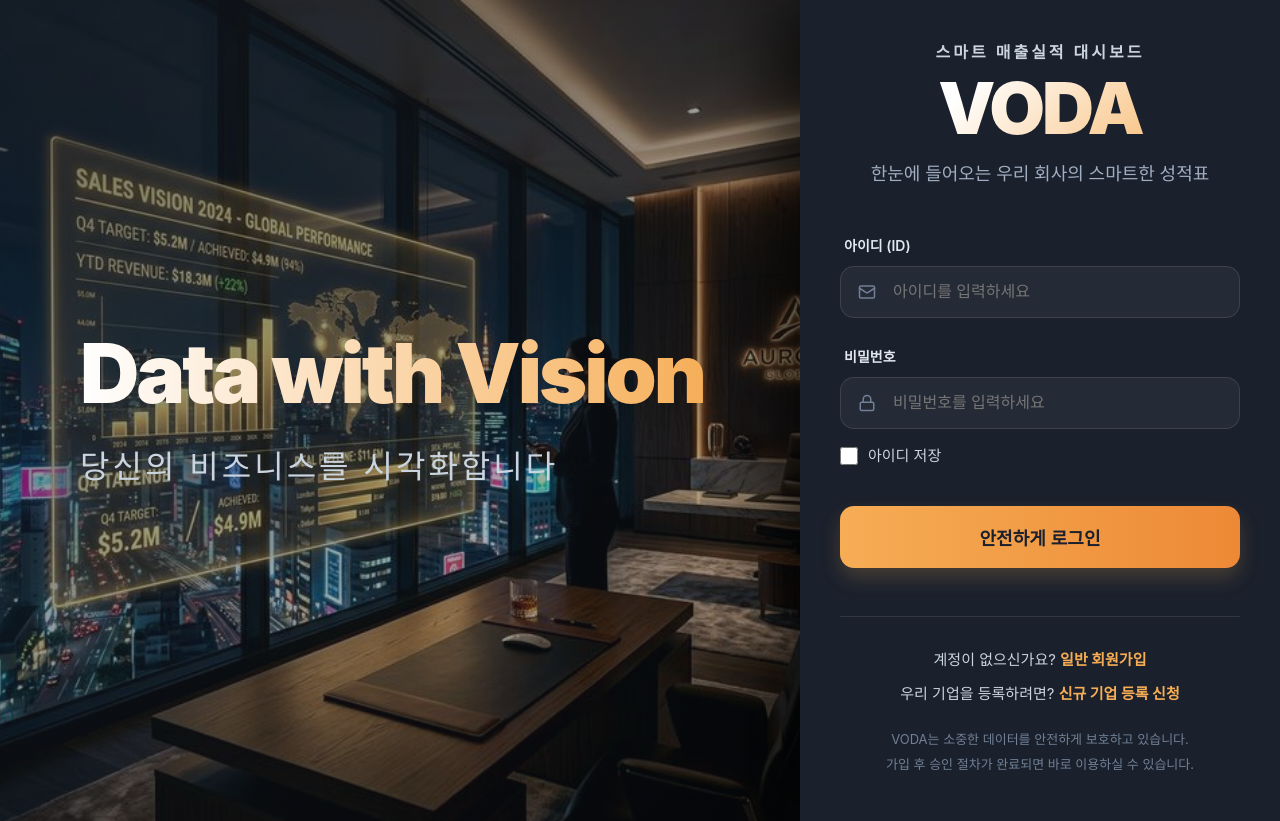
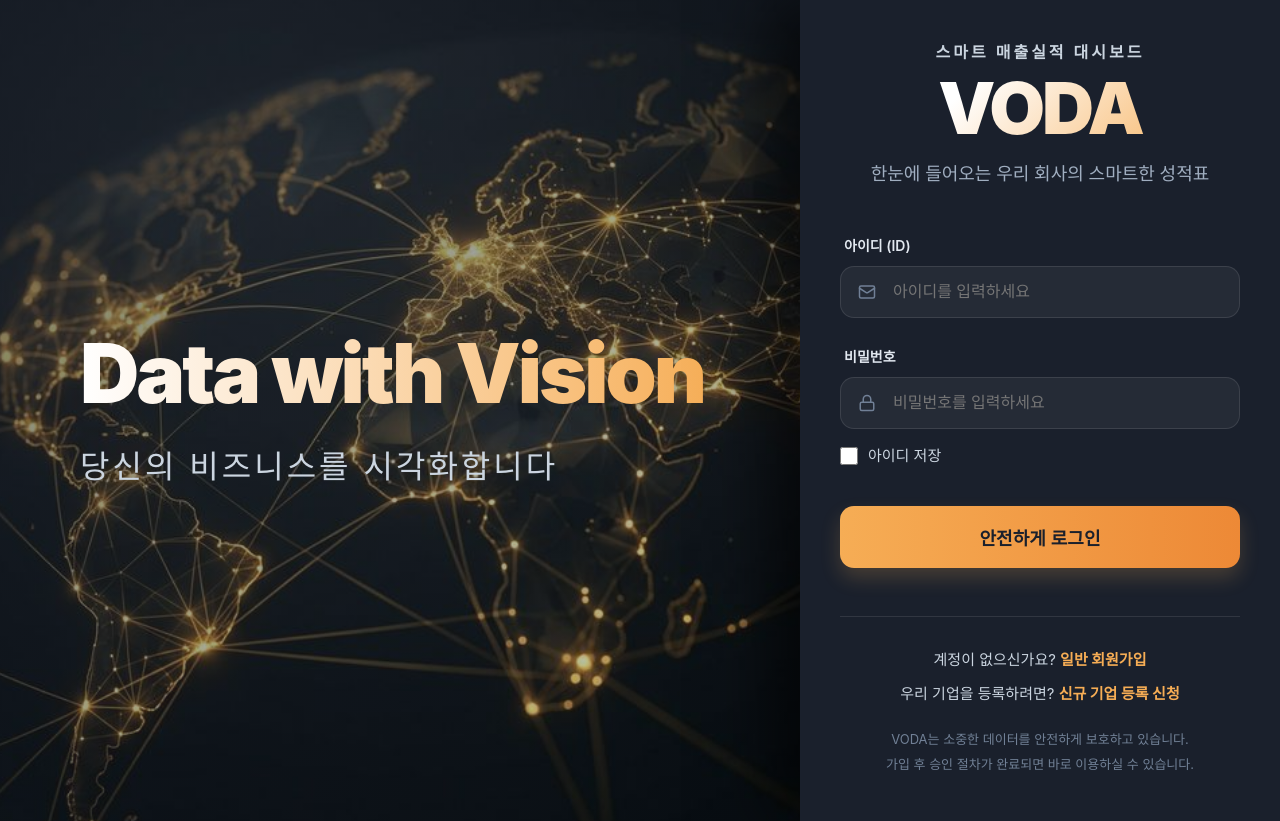
Before and after one commit to emasterdrs/sales-dashboard-v3, a React (Vite) app: page /login in a window 1280 px wide. Built offline with nearby package versions, Linux system fonts and the light colour scheme.

Commit message:
design: switched to brand visual v2 (data network design)

```diff
--- a/src/pages/Auth/LoginPage.tsx
+++ b/src/pages/Auth/LoginPage.tsx
@@ -80,7 +80,7 @@ const LoginPage: React.FC = () => {
             <div className={styles.imageSection}>
                 <div className={styles.overlay}></div>
                 <img
-                    src="/voda-brand-v3.png"
+                    src="/voda-brand-v2.png"
                     alt="VODA Brand Visual"
                 />
                 <div className={styles.imageContent}>
```
